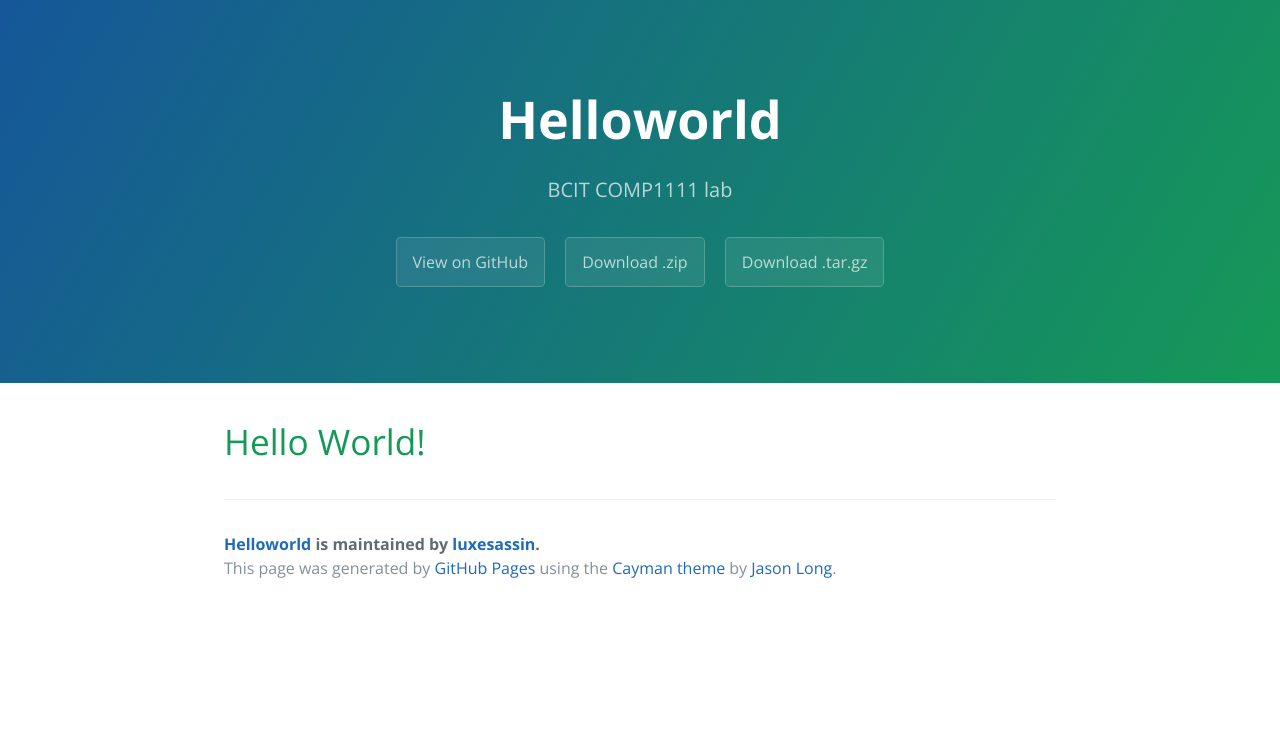
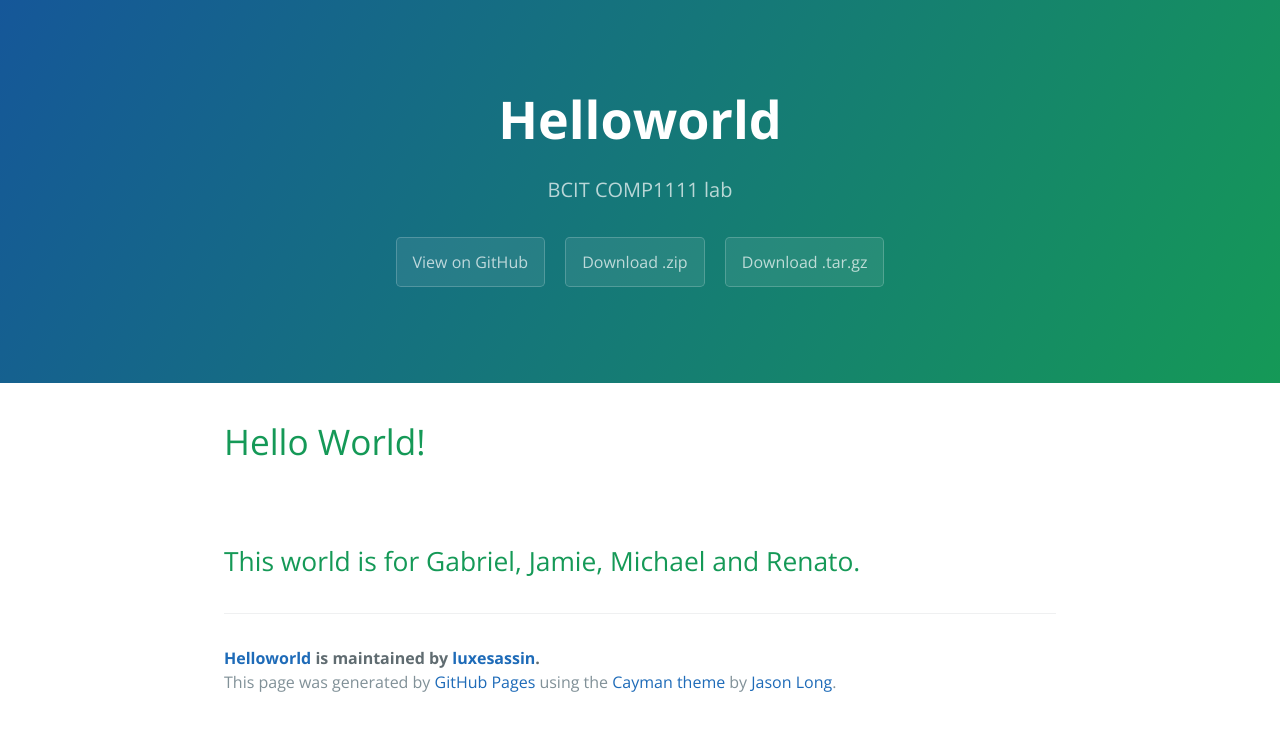
Before and after one commit to michaelnemo/HelloWorld, a plain HTML site: page index.html in a window 1280 px wide. Drawn offline with nearby package versions, Linux system fonts and the light colour scheme.

Commit message:
Update index.html
Added a tag to show our names

```diff
--- a/index.html
+++ b/index.html
@@ -20,7 +20,8 @@
 
     <section class="main-content">
       <header>
-        <h1>Hello World!</h1>
+        <h1>Hello World!</h1><br />
+        <h2>This world is for Gabriel, Jamie, Michael and Renato.</h2>
       </header>
       <!--
       <h3>
```
